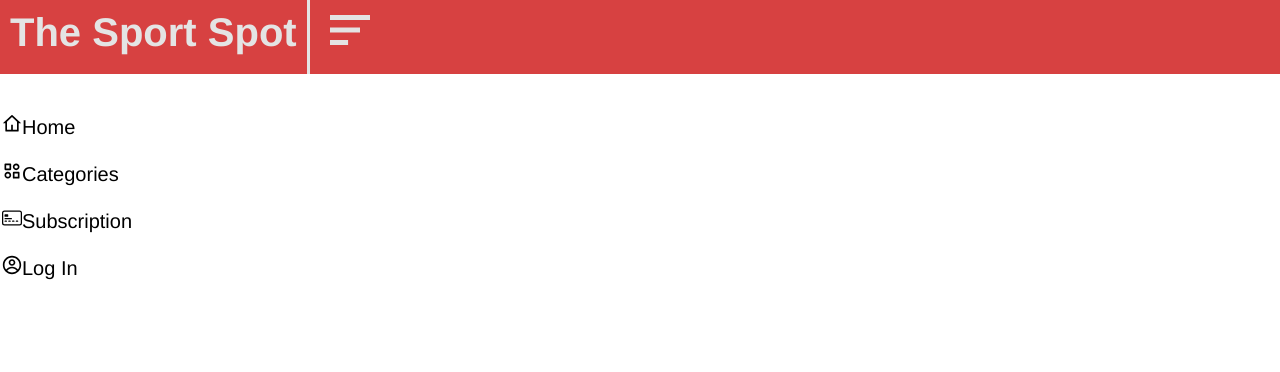
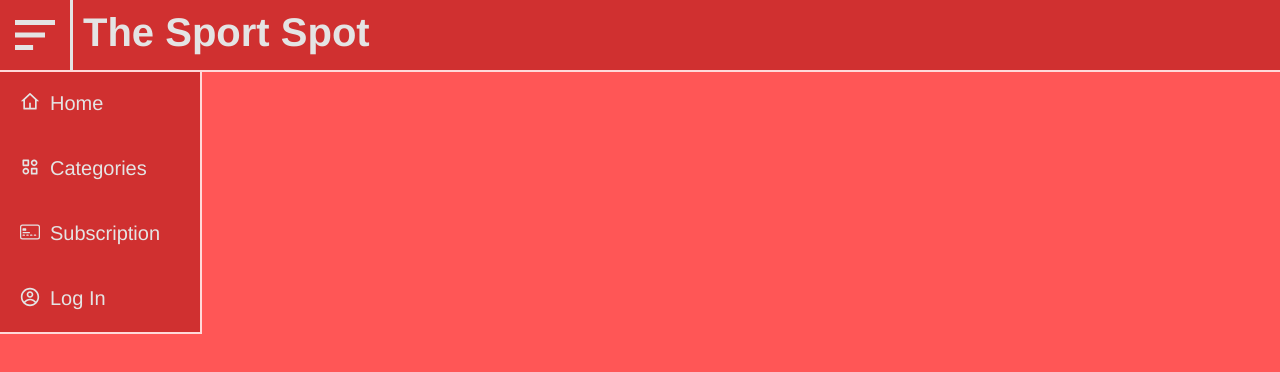
Before and after one commit to LamekMarouf/the-sport-spot, a React (Create React App) app in the folder client/: page / in a window 1280 px wide. Shown: the top 372 px of the page. Built offline with nearby package versions, Linux system fonts and the light colour scheme.

Commit message:
added side navbar

```diff
--- a/client/src/components/Navbar.js
+++ b/client/src/components/Navbar.js
@@ -8,28 +8,36 @@ function Navbar() {
   return (
     <>
       <section className="navbar-top">
-        <div className="logo">The Sport Spot</div>
         <div className="hamburger">
           <BiMenuAltLeft />
         </div>
+        <div className="logo">The Sport Spot</div>
       </section>
 
       <section className="navbar-side">
         <ul>
           <li>
-            <RiHome4Line />
-            Home
+            <div className="navbar-icons">
+              <RiHome4Line />
+            </div>
+            <div className="navbar-text">Home</div>
           </li>
           <li>
-            <BiCategoryAlt />
+            <div className="navbar-icons">
+              <BiCategoryAlt />
+            </div>
             Categories
           </li>
           <li>
-            <BsCreditCard2Front />
+            <div className="navbar-icons">
+              <BsCreditCard2Front />
+            </div>
             Subscription
           </li>
           <li>
-            <CgProfile />
+            <div className="navbar-icons">
+              <CgProfile />
+            </div>
             Log In
           </li>
         </ul>
--- a/client/src/styles/style.css
+++ b/client/src/styles/style.css
@@ -8,35 +8,47 @@ body {
   font-family: 'Franklin Gothic Medium', 'Arial Narrow', Arial, sans-serif;
   list-style: none;
   text-decoration: none;
+  background-color: #ff5656;
 }
 
 .navbar-top {
   display: -webkit-box;
   display: -ms-flexbox;
   display: flex;
-  background-color: #D74141;
+  background-color: #d03030;
+  border-bottom: 2px solid #ffd9d9;
 }
 
 .navbar-top .logo {
   font-size: 40px;
   color: #e4e4e4;
   font-weight: 700;
-  border-right: #e4e4e4 3px solid;
+  border-left: #e4e4e4 3px solid;
   padding: 10px;
 }
 
 .navbar-top .hamburger {
   font-size: 60px;
   color: #e4e4e4;
-  padding-left: 10px;
+  margin: 5px;
   -webkit-transition: .2s ease-in-out;
   transition: .2s ease-in-out;
+  border-radius: 10px;
+  display: -webkit-box;
+  display: -ms-flexbox;
+  display: flex;
+  -webkit-box-align: center;
+      -ms-flex-align: center;
+          align-items: center;
+  -webkit-box-pack: center;
+      -ms-flex-pack: center;
+          justify-content: center;
 }
 
 .navbar-top .hamburger:hover {
   cursor: pointer;
   background-color: #e4e4e4;
-  color: #D74141;
+  color: #d03030;
   -webkit-transition: .2s ease-in-out;
   transition: .2s ease-in-out;
 }
@@ -44,10 +56,37 @@ body {
 .navbar-side ul {
   font-size: 20px;
   padding: 0;
+  margin: 0;
+  color: #e4e4e4;
+  width: 200px;
+  border-right: 2px solid #ffd9d9;
+  border-bottom: 2px solid #ffd9d9;
 }
 
 .navbar-side ul li {
   list-style: none;
-  padding: 20px 2px 2px 2px;
+  padding: 20px;
+  background-color: #d03030;
+  display: -webkit-box;
+  display: -ms-flexbox;
+  display: flex;
+  -webkit-transition: .2s ease-in-out;
+  transition: .2s ease-in-out;
+}
+
+.navbar-side ul li .navbar-icons {
+  margin-right: 10px;
+}
+
+.navbar-side ul li:hover {
+  background-color: #e4e4e4;
+  color: #d03030;
+  -webkit-transition: .2s ease-in-out;
+  transition: .2s ease-in-out;
+  cursor: pointer;
+}
+
+.hidden {
+  display: none;
 }
 /*# sourceMappingURL=style.css.map */
--- a/client/src/styles/style.scss
+++ b/client/src/styles/style.scss
@@ -1,7 +1,13 @@
-$backgroundMain: #D74141;
-$outline: #c7b3b3;
+$navbar: #d03030;
+$outline: #ffd9d9;
 $titleColor: #e4e4e4;
+$backgroundMain: #ff5656;
 
+@mixin flexCenter {
+    display: flex;
+    align-items: center;
+    justify-content: center;
+}
 // When you finish making the navbar, make it a seperate file.
 
 body {
@@ -13,39 +19,67 @@ body {
     font-family: 'Franklin Gothic Medium', 'Arial Narrow', Arial, sans-serif;
     list-style: none;
     text-decoration: none;
+    background-color: $backgroundMain;
 }
 
 .navbar-top {
     display: flex;
-    background-color: $backgroundMain;
+    background-color: $navbar;
+    border-bottom: 2px solid $outline;
     .logo {
         font-size: 40px;
         color: $titleColor;
         font-weight: 700;
-        border-right: $titleColor 3px solid;
+        border-left: $titleColor 3px solid;
         padding: 10px;
     }
     .hamburger {
         font-size: 60px;
         color: $titleColor;
-        padding-left: 10px;
+        margin: 5px;
         transition: .2s ease-in-out;
+        border-radius: 10px;
+
+        @include flexCenter();
+
         &:hover {
             cursor: pointer;
             background-color: $titleColor;
-            color: $backgroundMain;
+            color: $navbar;
             transition: .2s ease-in-out;
         }
     }
 }
 
 .navbar-side {
+    // display: none;
     ul {
         font-size: 20px;
         padding: 0;
+        margin: 0;
+        color: $titleColor;
+        width: 200px;
+        border-right: 2px solid $outline;
+        border-bottom: 2px solid $outline;
         li {
             list-style: none;
-            padding: 20px 2px 2px 2px;
+            padding: 20px;
+            background-color: $navbar;
+            display: flex;
+            transition: .2s ease-in-out;
+            .navbar-icons {
+                margin-right: 10px;
+            }
+            &:hover {
+                background-color: $titleColor;
+                color: $navbar;
+                transition: .2s ease-in-out;
+                cursor: pointer;
+            }
         }
     }
 }
+
+.hidden {
+    display: none;
+}
```
Also changed, not shown: 1 other file (tests, documents, lock files or other folders).
